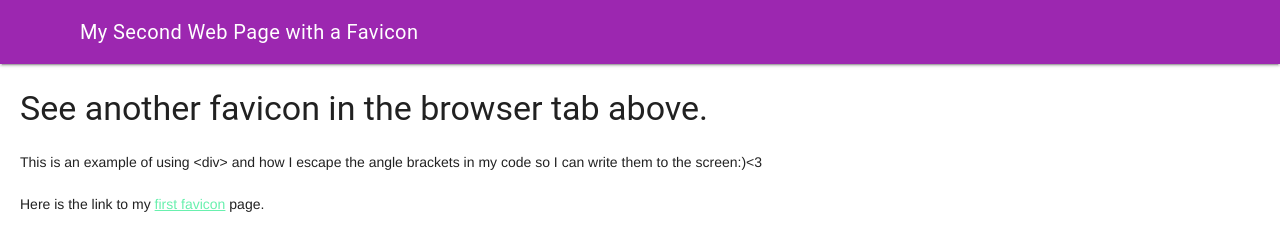
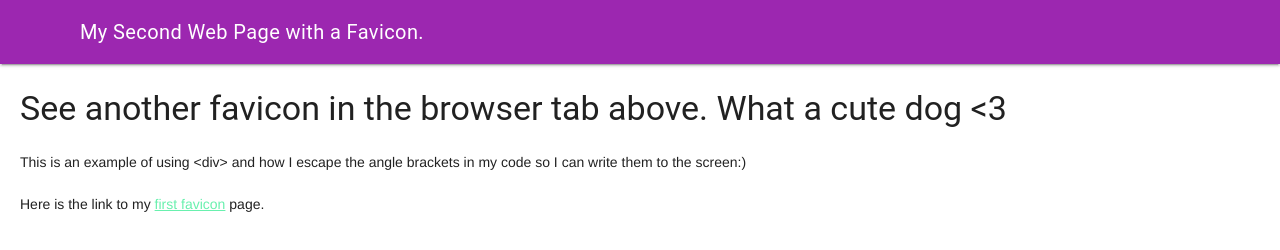
Before and after one commit to ICS20-Programming-Anita-K/Unit1-06-HTML-Favicon, a plain HTML site: page more_fav.html in a window 1280 px wide. Drawn offline with nearby package versions, Linux system fonts and the light colour scheme.

Commit message:
more_fav.html

```diff
--- a/more_fav.html
+++ b/more_fav.html
@@ -27,17 +27,17 @@
 			<!-- Web page header -->
 	    <header class = "mdl-layout__header">
 	      <div class = "mdl-layout__header-row">
-	        <span class = "mdl-layout-title">My Second Web Page with a Favicon</span>
+	        <span class = "mdl-layout-title">My Second Web Page with a Favicon. </span>
 	      </div>
 	    </header>
 
 			<!-- Container for web page content -->
 	    <main class = "mdl-layout__content" style = "padding-left:20px">
 
-		    <h3>See another favicon in the browser tab above.</h3>
+		    <h3>See another favicon in the browser tab above. What a cute dog &lt3</h3>
 
 				<!-- My div tag with an id -->
-				<div id = "hello-world">This is an example of using &ltdiv&gt and how I escape the angle brackets in my code so I can write them to the screen:)&lt3</div>
+				<div id = "hello-world">This is an example of using &ltdiv&gt and how I escape the angle brackets in my code so I can write them to the screen:)</div>
 				<br>
 		    <p>
 		      Here is the link to my <a href="./index.html">first favicon</a> page.
```
Also changed, not shown: fav_more/android-chrome-192x192.png (added), fav_more/android-chrome-512x512.png (added), fav_more/apple-touch-icon.png (added), fav_more/favicon-16x16.png (added), fav_more/favicon-32x32.png (added), fav_more/favicon.ico (added), fav_more/site.webmanifest (added).
